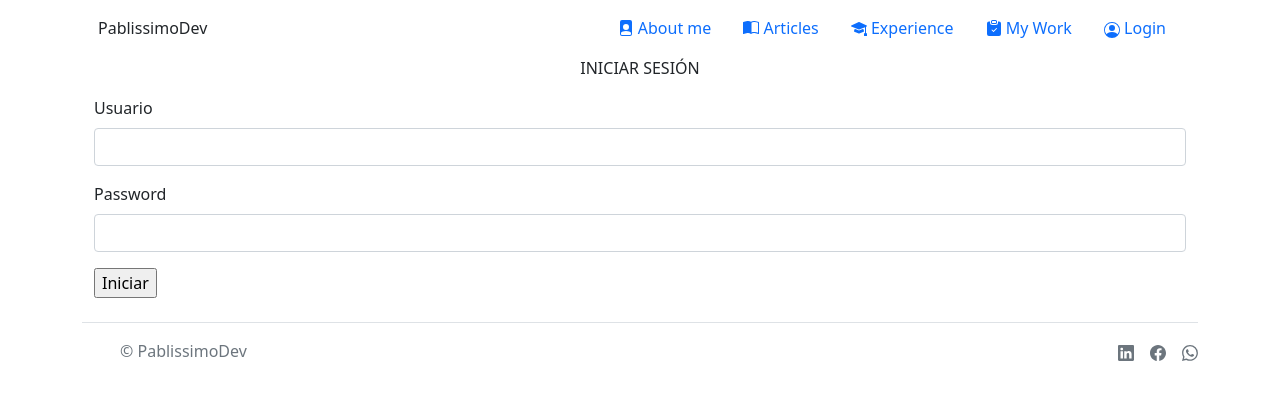
After one commit to PablissimoB/PYTHON_TRABAJO_FINAL, a Django app: page /accounts/login/ in a window 1280 px wide. The commit adds this page. Shown: the top 400 px of the page. Run offline with Django 4.2, Linux system fonts and the light colour scheme.

Commit message:
Added Login module

```diff
--- a/app/app/templates/base.html
+++ b/app/app/templates/base.html
@@ -80,7 +80,11 @@
                                 <path d="M11 6a3 3 0 1 1-6 0 3 3 0 0 1 6 0z"/>
                                 <path fill-rule="evenodd" d="M0 8a8 8 0 1 1 16 0A8 8 0 0 1 0 8zm8-7a7 7 0 0 0-5.468 11.37C3.242 11.226 4.805 10 8 10s4.757 1.225 5.468 2.37A7 7 0 0 0 8 1z"/>
                               </svg>
-                              Admin
+                                {% if user.is_authenticated %}
+                                    Panel
+                                {% else %}
+                                    Login
+                                {% endif %}
                         </a>
                     </li>
                 </ul>
--- /dev/null
+++ b/app/app/templates/registration/login.html
@@ -0,0 +1,27 @@
+{% extends 'base.html' %}
+
+{% load static %}
+
+{% block title %} LOGIN {% endblock title %}
+
+{% block main %}
+
+<div class="container">
+    <p class="text-center">
+        INICIAR SESIÓN
+    </p>
+    <form action="" method="post">
+        {% csrf_token %}
+        <div class="mb-3">
+            <label for="exampleFormControlInput1" class="form-label">Usuario</label>
+            <input type="text" name="username" class="form-control" id="exampleFormControlInput1">
+          </div>
+          <div class="mb-3">
+            <label for="exampleFormControlInput2" class="form-label">Password</label>
+            <input type="password" name="password" class="form-control" id="exampleFormControlInput2">
+          </div>
+          <input type="submit" value="Iniciar">
+    </form>
+</div>
+
+{% endblock main %}
--- a/app/app/urls.py
+++ b/app/app/urls.py
@@ -14,9 +14,10 @@ Including another URLconf
     1. Import the include() function: from django.urls import include, path
     2. Add a URL to urlpatterns:  path('blog/', include('blog.urls'))
 """
-# from django.contrib import admin
-from django.urls import path
+from django.contrib import admin
+from django.urls import include, path
 from core import views
+from django.conf.urls import handler404
 
 urlpatterns = [
     # path('admin/', admin.site.urls),
@@ -34,4 +35,7 @@ urlpatterns = [
     path('menu/add_work/', views.add_work, name="AddWork"),
     path('menu/edit_experience/<id>', views.edit_experience, name="EditExperience"),
     path('menu/update_experience/', views.update_experience, name="UpdateExperience"),
+    path('accounts/',include('django.contrib.auth.urls')),
+    path('end/' , views.end_session, name="EndSession")
 ]
+handler404 = 'core.views.error'
```
Also changed, not shown: app/app/templates/menu.html (+14 -3 lines), app/core/views.py (+12 -0 lines), app/db.sqlite3.
